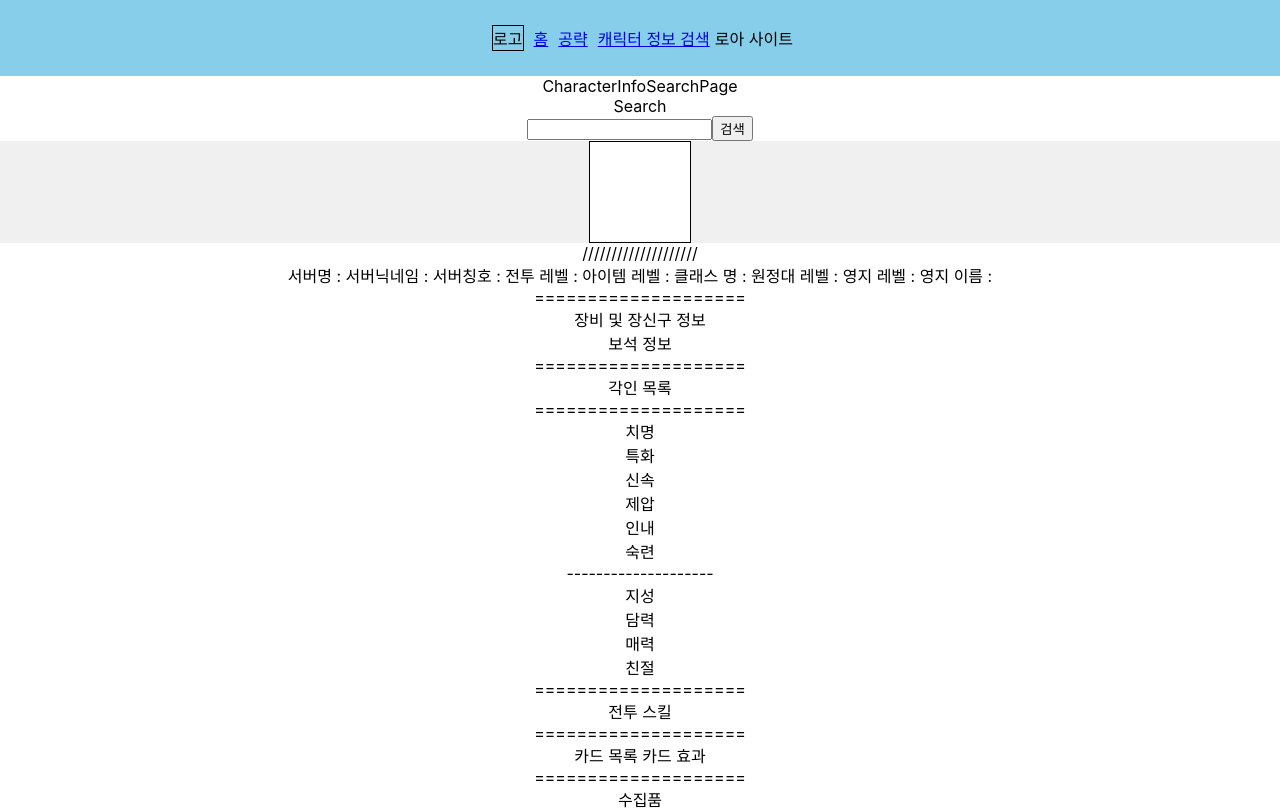
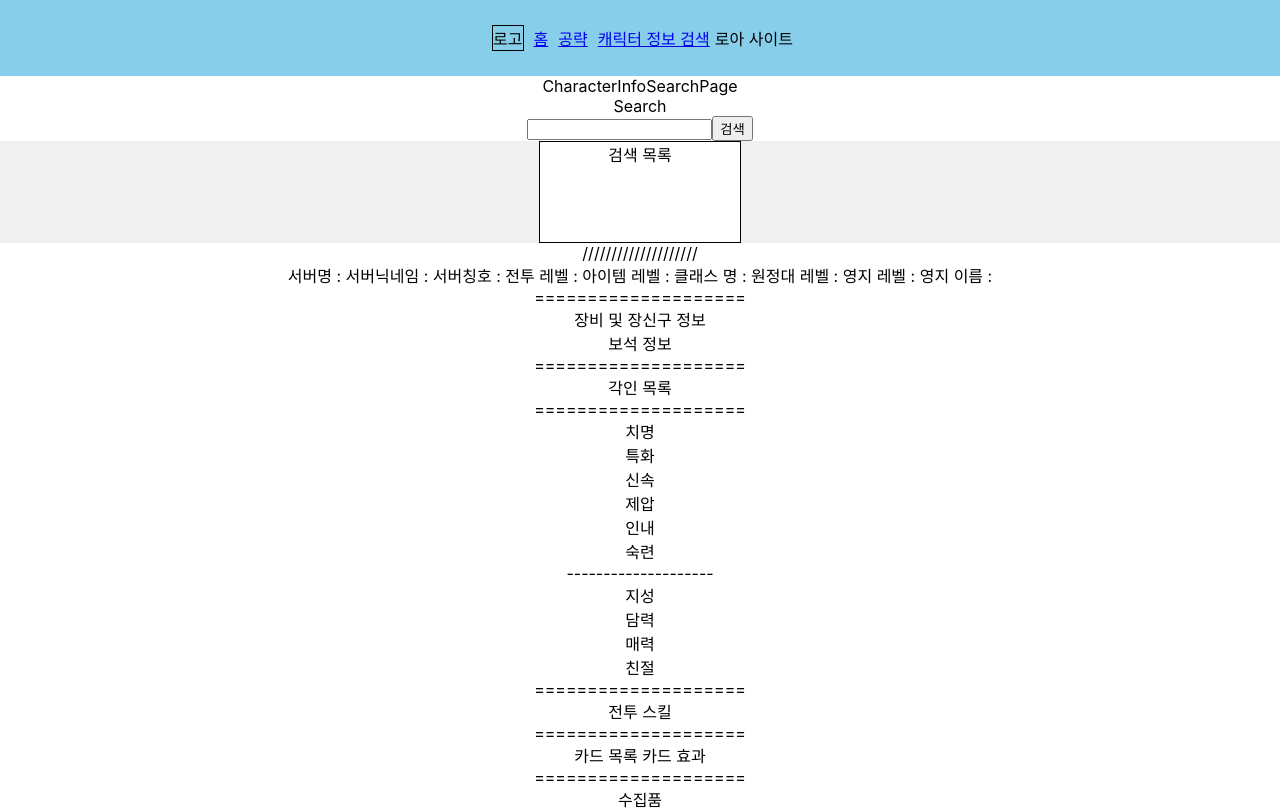
Before and after one commit to LeeJ1nHyeong/no_name_toy_project, a React (Create React App) app in the folder frontend/: page /character-info-search in a window 1280 px wide. Built offline with nearby package versions, Linux system fonts and the light colour scheme.

Commit message:
Feat: Add 'SearchDropDown'

```diff
--- a/frontend/src/components/characterInfoSearch/SearchDropDown.jsx
+++ b/frontend/src/components/characterInfoSearch/SearchDropDown.jsx
@@ -12,13 +12,15 @@ const DropDownBox = styled.div`
   background-color: white;
   border: 1px solid black;
   height: 100px;
-  width: 100px;
+  width: 200px;
 `;
 
 function SearchDropDown() {
   return (
     <Container>
-      <DropDownBox />
+      <DropDownBox>
+        검색 목록
+      </DropDownBox>
     </Container>
   )
 }
```
